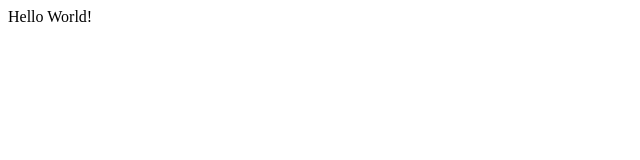
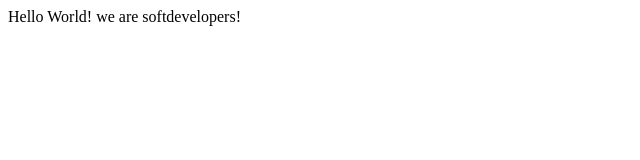
Before and after one commit to JohnteFresh/gerald-johnson, a plain HTML site: page index.html in a window 1280 px wide. Shown: the whole page, without its empty margins (0-640 px from the left). Drawn offline with Linux system fonts and the light colour scheme.

Commit message:
i modified index.html file by adding we are software developers

```diff
--- a/index.html
+++ b/index.html
@@ -7,6 +7,7 @@
     <title>Document</title>
 </head>
 <body>
-    Hello World!
+    Hello World! we are softdevelopers!
+
 </body>
 </html>
```
